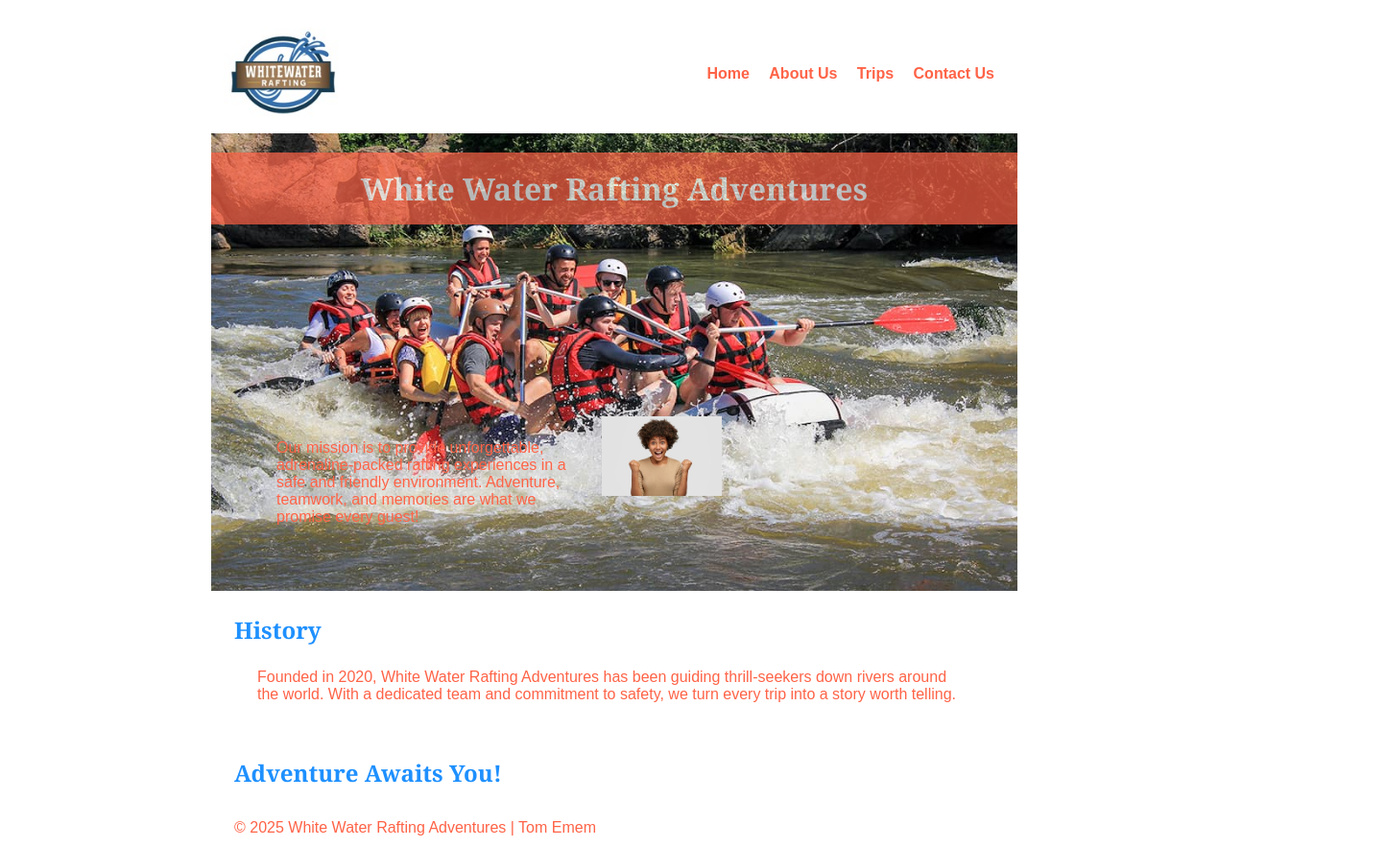
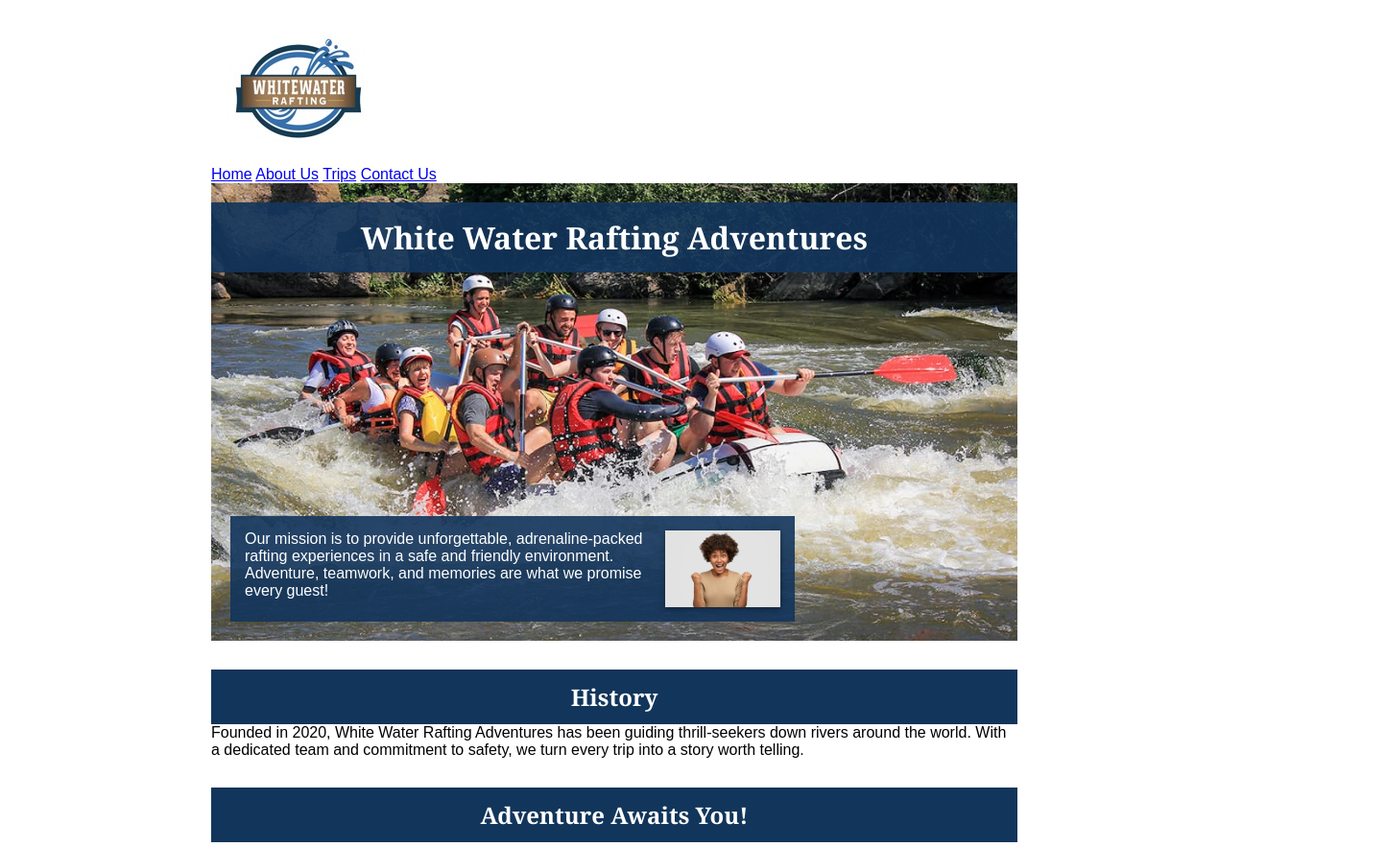
Before and after one commit to tomememstudio/wdd130, a plain HTML site: page wwr/about.html in a window 1280 px wide. Shown: the top 883 px of the page at 96% size, 1444 px wide, since content can reach past the window. Drawn offline with Linux system fonts and the light colour scheme.

Commit message:
adjusted the page layout

```diff
--- a/wwr/styles/rafting.css
+++ b/wwr/styles/rafting.css
@@ -1,103 +1,111 @@
-/* CSS Variables */
+/* VARIABLES */
 :root {
-    --primary-color: #1E90FF; /* Blue for headings */
-    --accent1-color: #FF6347; /* Orange for accents */
+    --blue: #12355B;
+    --light-blue: #1E90FF;
+    --orange: #FF6347;
+    --heading-font: Georgia, serif;
     --body-font: Arial, sans-serif;
-    --heading-font: 'Georgia', serif;
 }
 
-/* Reset default styles */
+/* RESET */
 * {
     margin: 0;
     padding: 0;
     box-sizing: border-box;
 }
 
-/* Body styling */
-body {
-    font-family: var(--body-font);
-    color: var(--accent1-color);
-}
-
-/* Layout centering */
+/* PAGE WIDTH */
 header, main, footer {
     width: 840px;
     margin: 0 auto;
 }
 
-/* Header layout */
-header {
-    display: flex;
-    align-items: center;
-    justify-content: space-between;
-    margin-top: 16px;
+/* BODY */
+body {
+    font-family: var(--body-font);
+    color: #000;
 }
 
-/* Nav links styling */
-header nav a {
-    text-decoration: none;
-    color: var(--accent1-color);
-    font-weight: bold;
-    margin-left: 16px;
+/* HEADER */
+header {
+    margin-top: 20px;
 }
 
-/* Headings */
-h1, h2 {
-    font-family: var(--heading-font);
-    color: var(--primary-color);
+/* Vertical nav like example */
+nav ul {
+    list-style: none;
+    margin-top: 10px;
 }
 
-/* Basic spacing */
-nav, p, section, article {
-    margin: 16px;
-    padding: 8px;
+nav ul li {
+    margin-bottom: 8px;
 }
 
-/* Logo */
-.logo {
-    width: 150px;
-    display: block;
+nav ul li a {
+    text-decoration: none;
+    color: #000;
+    font-weight: bold;
 }
 
-/* Social media links */
-.socialmedia a {
-    text-decoration: none;
-}
-
-/* Hero section */
+/* HERO */
 .hero {
     position: relative;
 }
 
 .hero img {
+    width: 100%;
     display: block;
-    width: 100%;
-    height: auto;
 }
 
-/* Hero heading overlay */
+/* Blue header bar in hero */
 .hero h1 {
     position: absolute;
     top: 20px;
     width: 100%;
-    padding: 16px;
+    background-color: rgba(18,53,91,0.9);
+    color: white;
+    font-family: var(--heading-font);
     text-align: center;
-    background-color: var(--accent1-color);
-    opacity: 0.7;
-    color: #fff;
+    padding: 15px 0;
+    font-size: 32px;
 }
 
-/* Article in hero */
+/* Article overlay */
 .hero article {
     position: absolute;
     bottom: 20px;
     left: 20px;
-    width: 60%;
+    width: 70%;
+    background-color: rgba(18,53,91,0.9);
+    color: white;
+    padding: 15px;
 }
 
+/* Small photo = square (no border-radius) */
 .hero article img {
     float: right;
-    width: 125px;
-    height: auto;
-    margin-left: 16px;
+    width: 120px;
+    margin-left: 10px;
+    box-shadow: 0 2px 6px rgba(0,0,0,0.4);
 }
+
+/* SECTION HEADERS */
+section h2 {
+    background-color: var(--blue);
+    color: white;
+    text-align: center;
+    padding: 12px;
+    font-family: var(--heading-font);
+    margin-top: 30px;
+}
+
+/* FOOTER */
+footer {
+    margin-top: 30px;
+    text-align: left;
+}
+
+.socialmedia img {
+    width: 28px;
+    margin-right: 8px;
+}
```
